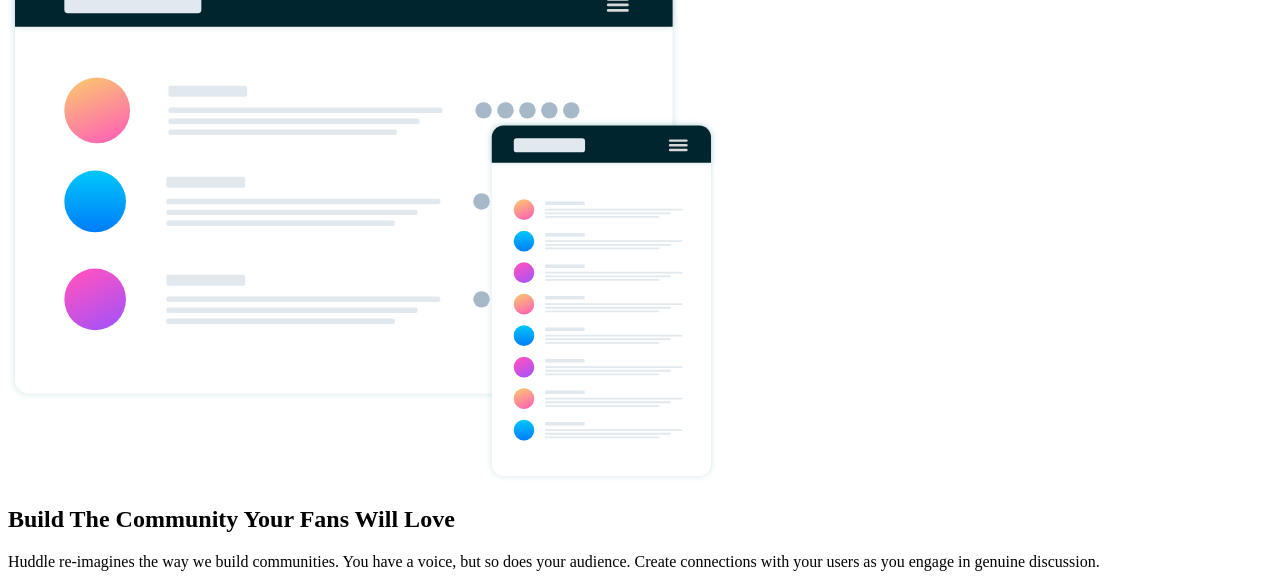
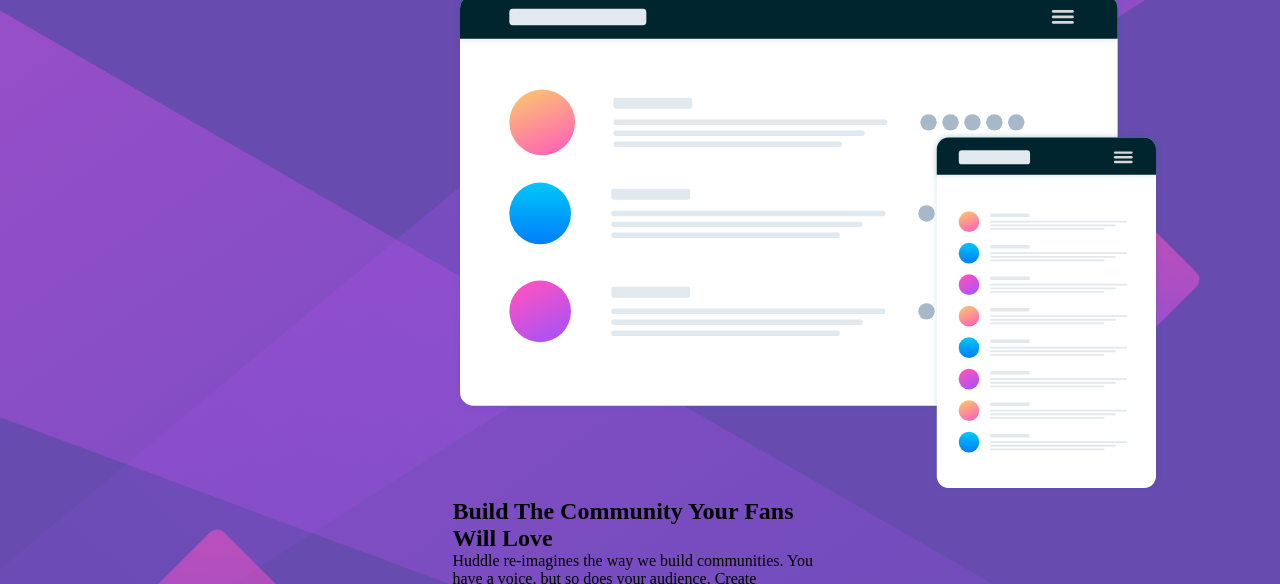
Before and after one commit to MarinaPerezR/huddle-landing-page, a plain HTML site: page index.html in a window 1280 px wide. Shown: the part 101-685 px from the top of the page. Drawn offline with Linux system fonts and the light colour scheme.

Commit message:
Update style.css

```diff
--- a/css/style.css
+++ b/css/style.css
@@ -11,3 +11,28 @@
   --400w: 400;
   --600w: 600;
 }
+
+* {
+    box-sizing: border-box;
+    margin: 0;
+    padding: 0;
+}
+
+body {
+    display: flex;
+    flex-direction: column;
+    justify-content: center;
+    align-items: center;
+    height: 100vh;
+    margin: 0 auto;
+    background-color: var(--violet);
+    background-image: url(/images/bg-mobile.svg);
+    background-repeat: no-repeat;
+    background-position: center;
+    background-size: cover;
+}
+
+main {
+    width: 80%;
+    max-width: 375px;
+}
```
